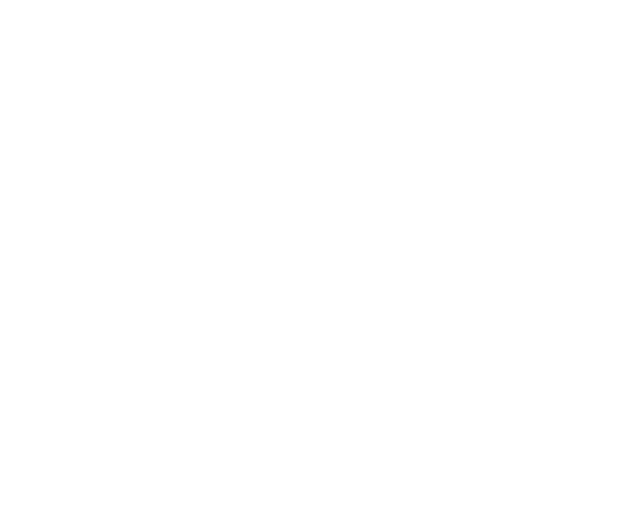
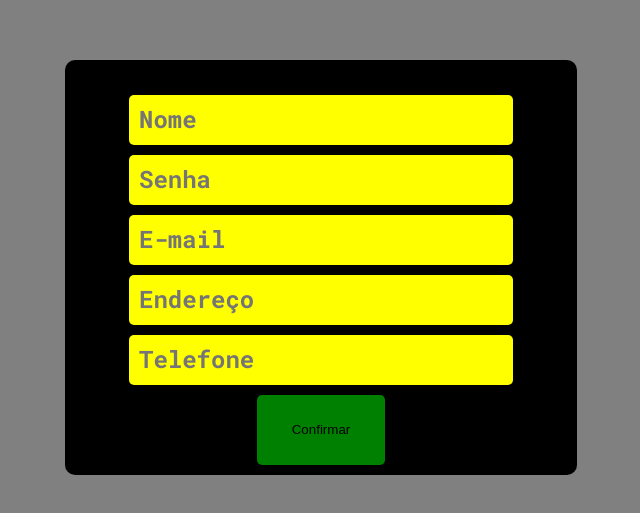
Before and after one commit to Caio-Coldebella/projeto14-shoestore-front, a React (Create React App) app: page /sign-in in a window 1280 px wide. Shown: the part 133-646 px from the top of the page, without its empty margins (319-959 px from the left). Built offline with nearby package versions, Linux system fonts and the light colour scheme.

Commit message:
requisição post para o /sign-in e para o /sign-up com um objeto contendo os dados preenchidos pelo form

```diff
--- a/package.json
+++ b/package.json
@@ -6,10 +6,12 @@
     "@testing-library/jest-dom": "^5.16.5",
     "@testing-library/react": "^13.4.0",
     "@testing-library/user-event": "^13.5.0",
+    "axios": "^0.27.2",
     "react": "^18.2.0",
     "react-dom": "^18.2.0",
     "react-router-dom": "^6.4.0",
     "react-scripts": "5.0.1",
+    "styled-components": "^5.3.5",
     "web-vitals": "^2.1.4"
   },
   "scripts": {
--- a/src/elements/Createaccount.js
+++ b/src/elements/Createaccount.js
@@ -1,6 +1,69 @@
-export default function Createaccount(){
-    return(
-        <>
-        </>
-    );
+import axios from "axios";
+import { useState } from "react";
+import Authentication from './styled-components/AuthenticationStyle';
+
+export default function Createaccount() {
+   const [name, setName] = useState();
+   const [password, setPassword] = useState();
+   const [address, setAddress] = useState();
+   const [fone, setFone] = useState();
+   const [email, setEmail] = useState();
+   function handleForm(e) {
+      e.preventDefault();
+      const userData = {
+         name,
+         password,
+         email,
+         address,
+         fone,
+      };
+      axios
+         .post("http://localhost:5000/sign-up", userData)
+         .then(() => console.log("post userData feito"))
+         .catch(() => console.log("deu ruim no post user"));
+   }
+   return (
+      <Authentication>
+         <div>
+            <form onSubmit={handleForm}>
+               <input
+                  value={name}
+                  onChange={(e) => setName(e.target.value)}
+                  type="text"
+                  placeholder="Nome"
+                  required
+               />
+               <input
+                  value={password}
+                  onChange={(e) => setPassword(e.target.value)}
+                  type="password"
+                  placeholder="Senha"
+                  required
+               />
+               <input
+                  value={email}
+                  onChange={(e) => setEmail(e.target.value)}
+                  type="email"
+                  placeholder="E-mail"
+                  required
+               />
+               <input
+                  value={address}
+                  onChange={(e) => setAddress(e.target.value)}
+                  type="text"
+                  placeholder="Endereço"
+                  required
+               />
+               <input
+                  value={fone}
+                  onChange={(e) => setFone(e.target.value)}
+                  type="number"
+                  placeholder="Telefone"
+                  required
+               />
+               <button type="submit">Confirmar</button>
+            </form>
+         </div>
+      </Authentication>
+   );
 }
--- a/src/elements/Login.js
+++ b/src/elements/Login.js
@@ -1,6 +1,42 @@
-export default function Login(){
-    return(
-        <>
-        </>
-    );
+import axios from "axios";
+import { useState } from "react";
+import Authentication from './styled-components/AuthenticationStyle';
+
+export default function Login() {
+   const [name, setName] = useState();
+   const [password, setPassword] = useState();
+   function handleForm(e) {
+      e.preventDefault();
+      const loginData = {
+         name,
+         password
+      };
+      axios
+         .post("http://localhost:5000/sign-in", loginData)
+         .then(() => console.log("post loginData feito"))
+         .catch(() => console.log("deu ruim no post user"));
+   }
+   return (
+      <Authentication>
+         <div>
+            <form onSubmit={handleForm}>
+               <input
+                  value={name}
+                  onChange={(e) => setName(e.target.value)}
+                  type="number"
+                  placeholder="Nome"
+                  required
+               />
+               <input
+                  value={password}
+                  onChange={(e) => setPassword(e.target.value)}
+                  type="password"
+                  placeholder="Senha"
+                  required
+               />
+               <button type="submit">Confirmar</button>
+            </form>
+         </div>
+      </Authentication>
+   );
 }
--- /dev/null
+++ b/src/elements/styled-components/AuthenticationStyle.js
@@ -0,0 +1,49 @@
+import styled from "styled-components";
+
+const Authentication = styled.div`
+   width: 100vw;
+   height: 100vh;
+   background-color: gray;
+   display: flex;
+   align-items: center;
+   justify-content: center;
+   div {
+      background-color: black;
+      width: 40vw;
+      min-height: 50vh;
+      border-radius: 10px;
+      form {
+         display: flex;
+         flex-direction: column;
+         align-items: center;
+         padding: 35px 10px 10px 10px;
+         input {
+            background-color: yellow;
+            width: 30vw;
+            height: 50px;
+            outline: none;
+            color: white;
+            font-size: 24px;
+            font-weight: 700;
+            padding-left: 10px;
+            border: none;
+            margin-bottom: 10px;
+            border-radius: 5px;
+         }
+         input:focus {
+            border: 2px blue solid;
+         }
+         input:focus::placeholder {
+            color: transparent;
+         }
+         button {
+            min-width: 10vw;
+            height: 70px;
+            background-color: green;
+            border: none;
+            border-radius: 5px;
+         }
+      }
+   }
+`;
+export default Authentication;
```
Also changed, not shown: 1 other file (tests, documents, lock files or other folders).
